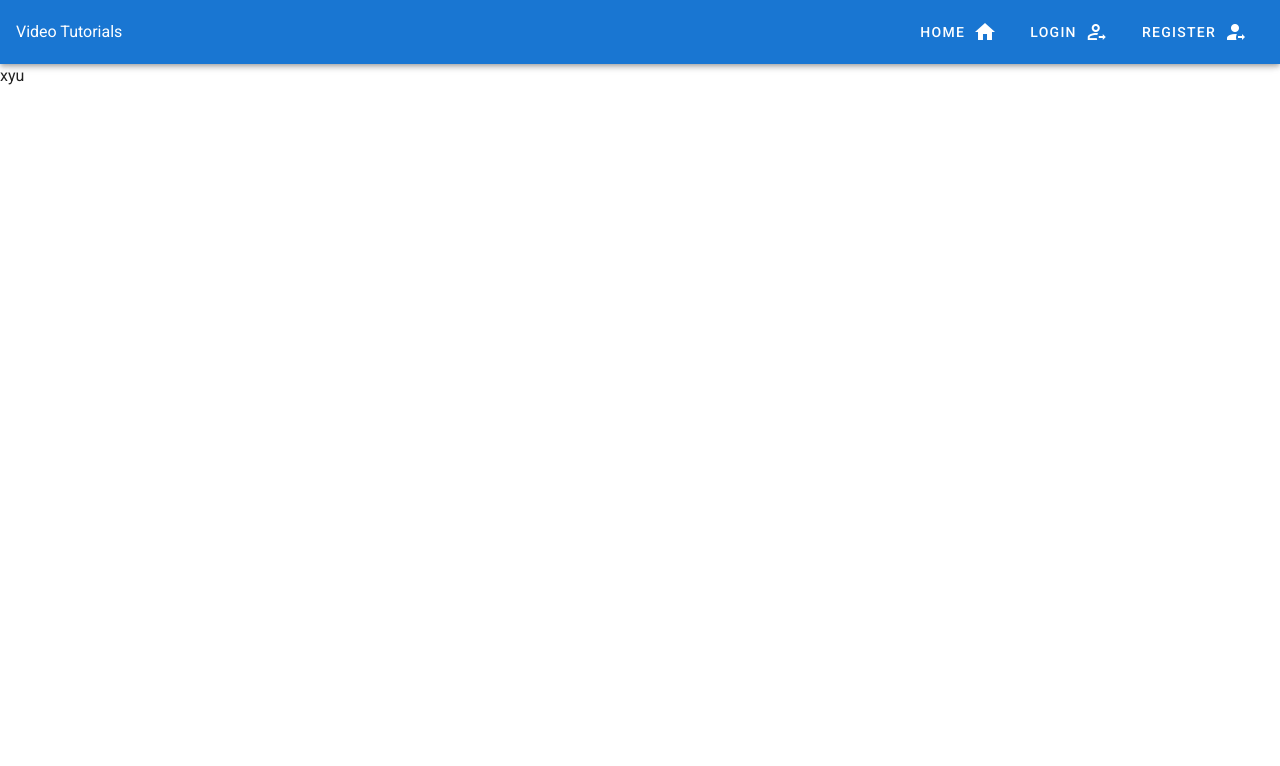
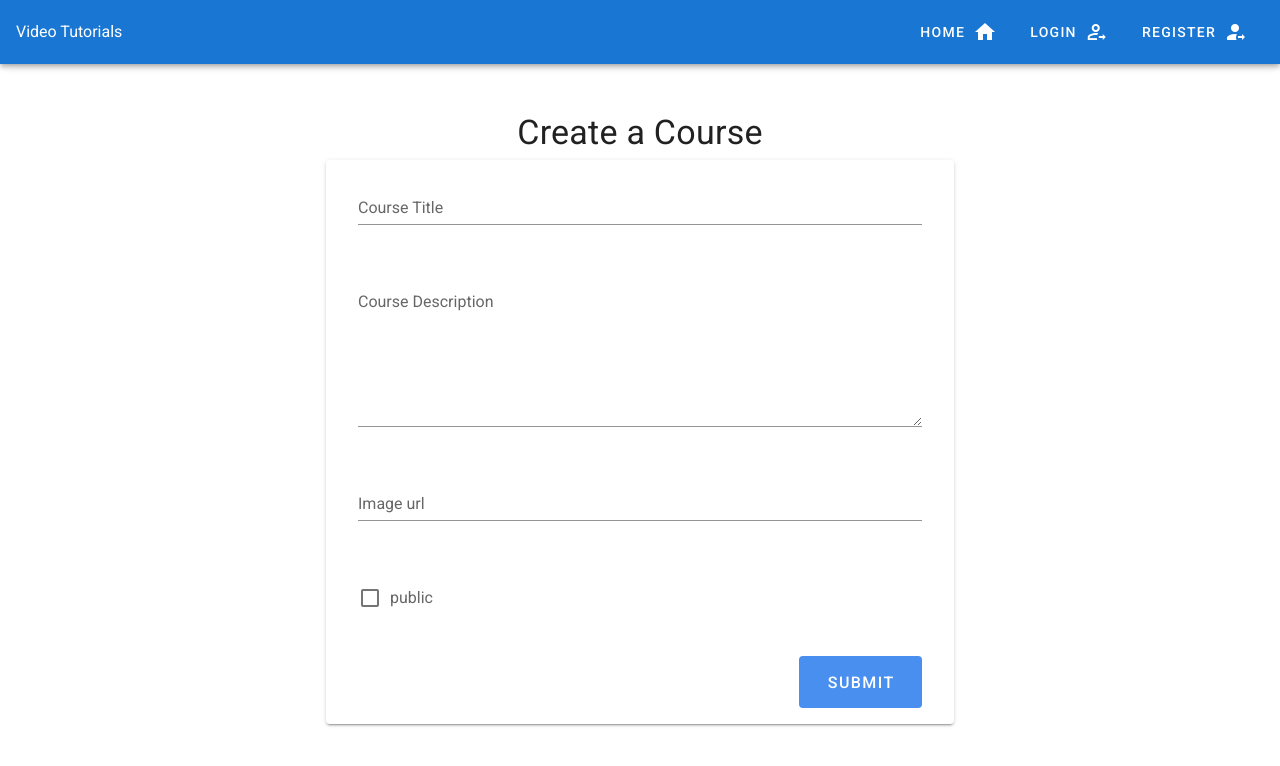
Before and after one commit to presiyan-peev/video-tutorial-register, a Vue app: page /create-course in a window 1280 px wide. Shown: the top 766 px of the page. Built offline with nearby package versions, Linux system fonts and the light colour scheme.

Commit message:
add create course view

```diff
--- a/src/components/CreateCourseForm.vue
+++ b/src/components/CreateCourseForm.vue
@@ -1,20 +1,94 @@
 <template>
   <div class="createCourseForm">
-    xyu
-
+    <Title>
+      Create a Course
+    </Title>
+    <v-row>
+        <v-col cols="0" sm="3" md="3">
+        </v-col>
+        <v-col cols="12" sm="6" md="6">
+            <v-card class="px-4">
+                <v-card-text>
+                        <v-row>
+                            <v-col cols="12">
+                                <v-text-field v-model="courseTitle" :rules="[rules.required]" label="Course Title" maxlength="20" required></v-text-field>
+                            </v-col>
+                            <v-col cols="12">
+                                <v-textarea v-model="coursDesc" :rules="[rules.required]" label="Course Description" maxlength="50" required></v-textarea>
+                            </v-col>
+                            <v-col cols="12">
+                                <v-text-field v-model="courseImg" :rules="[rules.required]" label="Image url" maxlength="100" required></v-text-field>
+                            </v-col>
+                        </v-row>
+                        <v-row>
+                            <v-col class="d-flex mr-auto" cols="6" sm="3" xsm="3">
+                                <v-checkbox
+                                  v-model="isPublic"
+                                  label="public"
+                                ></v-checkbox>
+                            </v-col>
+                        </v-row>
+                        <v-row>
+                            <v-col class="d-flex ml-auto" cols="6" sm="3" xsm="3">
+                                <v-btn x-large block depressed :disabled="!valid" color="primary lighten-1" @click="validate">Submit</v-btn>
+                            </v-col>
+                        </v-row>
+                </v-card-text>
+            </v-card>
+        </v-col>
+        <v-col cols="0" sm="3" md="3">
+        </v-col>
+    </v-row>
   </div>
 </template>
 
 <script>
 // @ is an alias to /src
+import Title from '@/components/helpers/Title.vue'
+
 import { mapGetters } from 'vuex'
 
 export default {
   name: 'CreateCourseForm',
+  components: {
+    Title
+  },
   computed: {
     ...mapGetters([
         'isAdmin'
     ])
-  }
+  },
+
+  methods: {
+    validate() {
+      if (this.$refs.loginForm.validate()) {
+        // submit form to server/API here...
+      }
+    },
+    reset() {
+      this.$refs.form.reset();
+    },
+    resetValidation() {
+      this.$refs.form.resetValidation();
+    }
+  },
+  data: () => ({
+    valid: true,
+
+    courseTitle: "",
+    courseDesc: "",
+    courseImg: "",
+    isPublic: false,
+    lectures: [],
+    usersEnrolled: [],
+    lecturesCount: 0,
+    usersEnrolledCount: 0,
+    verify: "",
+    show1: false,
+    rules: {
+      required: value => !!value || "Required.",
+      min: v => (v && v.length >= 8) || "Min 8 characters"
+    }
+  })
 }
 </script>
```
